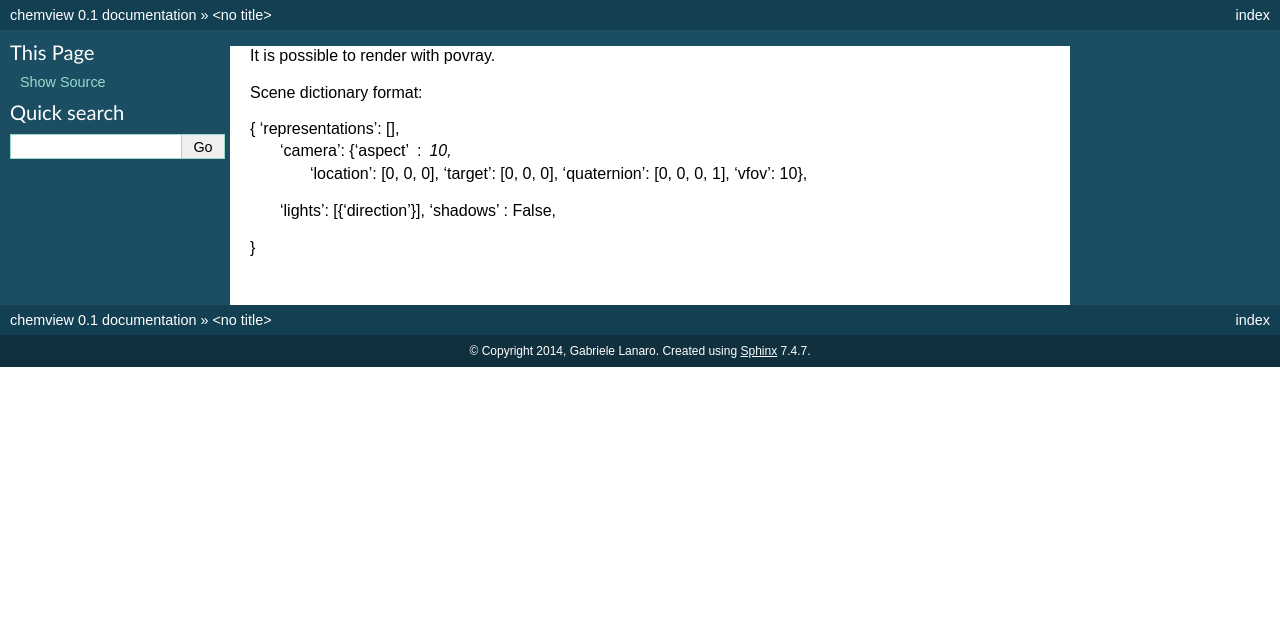
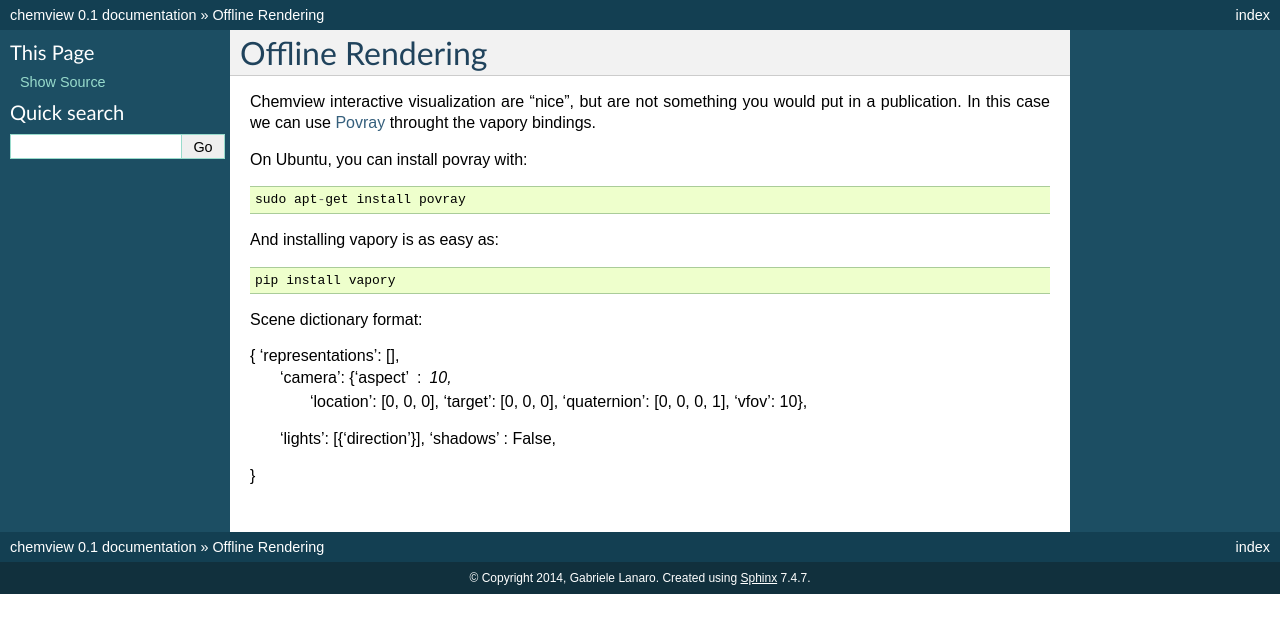
Before and after one commit to gabrielelanaro/chemview, a Sphinx documentation site: the page built from docs/source/rendering.rst, in a window 1280 px wide. Shown: the top 633 px of the page. Built offline with Sphinx 7.4.7, drawn with Linux system fonts in a browser that asks for light colours.

Commit message:
Added gg docs and notebook

```diff
--- a/docs/source/quick.rst
+++ b/docs/source/quick.rst
@@ -23,7 +23,7 @@ or, for the development version you can manually install the dependencies:
 
 .. code-block:: bash
 
-    $ conda install ipython-notebook
+    $ conda install notebook
     $ conda install numpy
     $ conda install numba
     $ git clone https://github.com/gabrielelanaro/chemview
@@ -34,7 +34,7 @@ It is also possible to install chemview using pip:
 
 .. code-block:: bash
 
-    pip install ipython[notebook] # ipython 2.x (development version 0.3 breaks the widget API)
+    pip install notebook # Jupyter 4.x
     pip install numpy
     pip install numba
 
--- a/docs/source/rendering.rst
+++ b/docs/source/rendering.rst
@@ -1,4 +1,18 @@
-It is possible to render with povray.
+=================
+Offline Rendering
+=================
+
+Chemview interactive visualization are "nice", but are not something you would
+put in a publication. In this case we can use `Povray <http://www.povray.org/>`_
+throught the vapory bindings.
+
+On Ubuntu, you can install povray with::
+
+    sudo apt-get install povray
+
+And installing vapory is as easy as::
+
+    pip install vapory
 
 Scene dictionary format:
 
```
Also changed, not shown: 3 other files.
